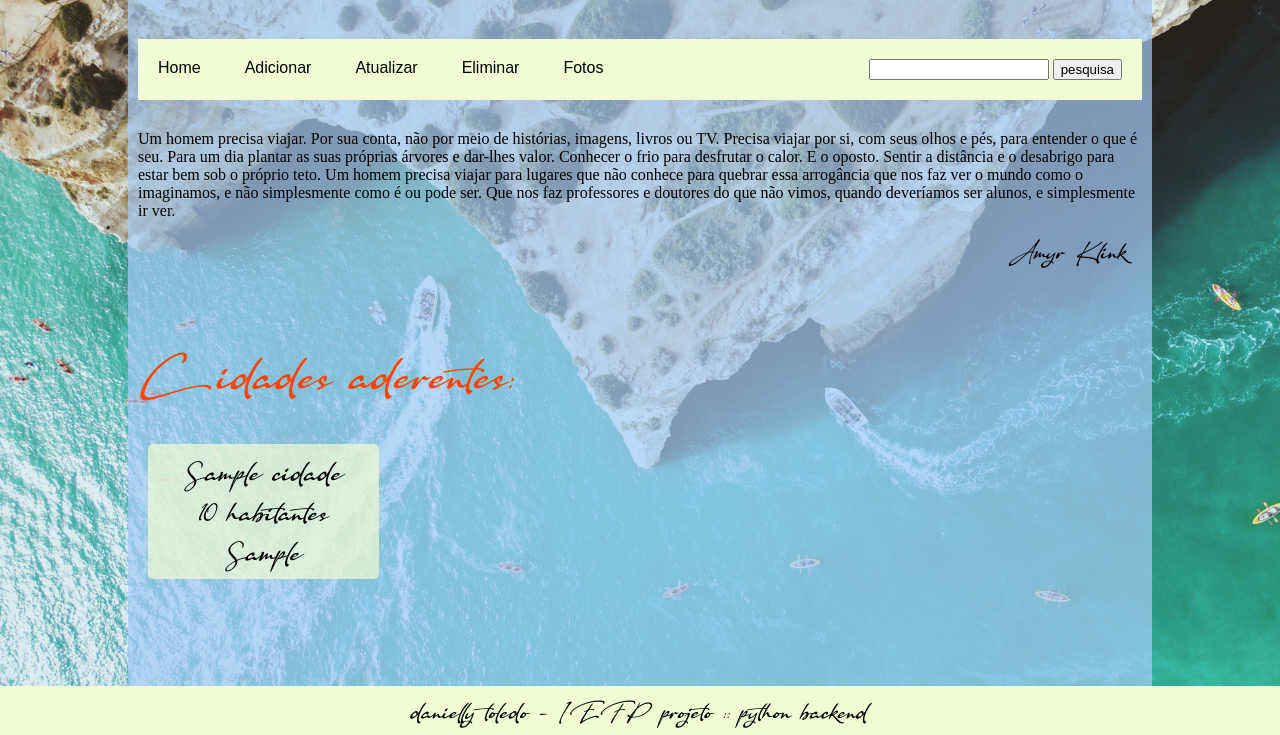
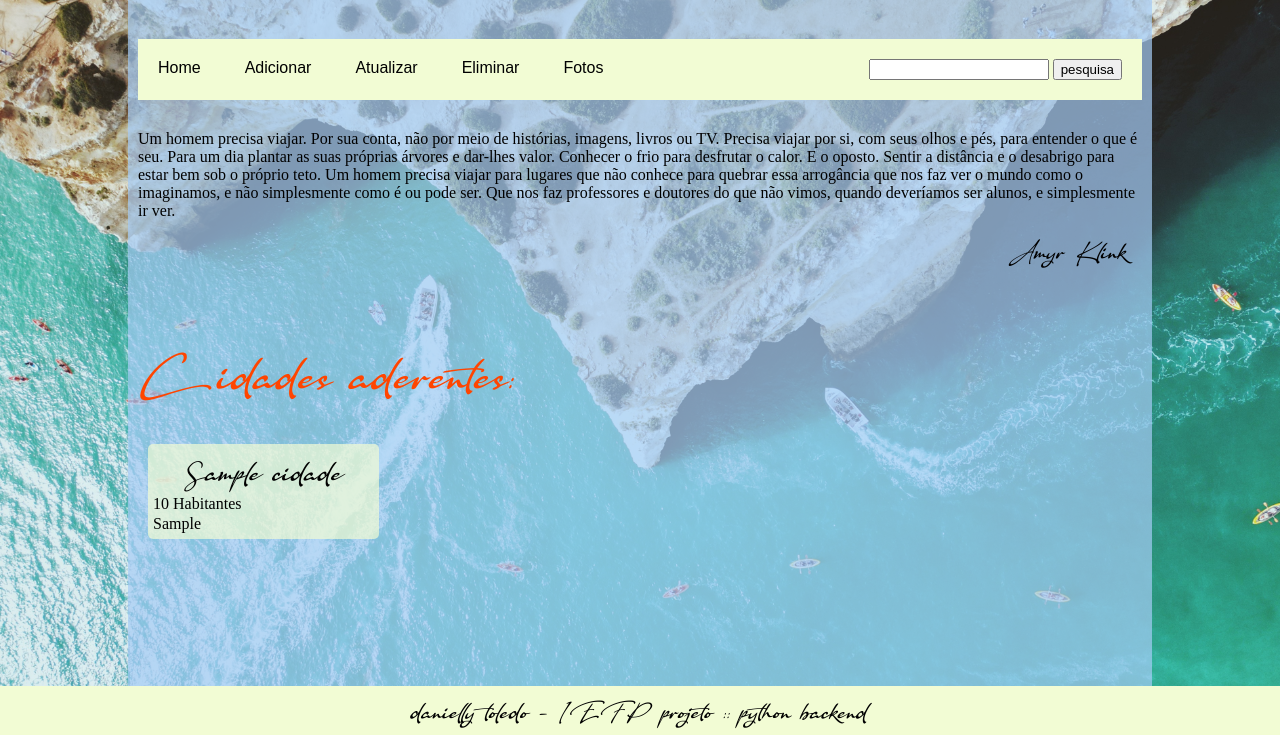
Before and after one commit to daniellytoledo/web-project-iefp-python-flask, a Python web app: template app/templates/home.html in a window 1280 px wide. Shown: the part 65-800 px from the top of the page. Run offline with Jinja, Linux system fonts and the light colour scheme; the template is opened without the code that fills it: most values are stand-ins (such as "Sample title", 1, 10 or a date in 2020); some web fonts are replaced.

Commit message:
class corrigida

```diff
--- a/app/templates/home.html
+++ b/app/templates/home.html
@@ -9,8 +9,8 @@
         <div class="cxinhaCidade">
             <a href=""></a>
             <p class="tituloCxinha"> {{cidade.nome_c}} </p>
-            <p class="tituloCxinha"> {{cidade.habitante_c}} habitantes </p>
-            <p class="tituloCxinha"> {{cidade.pais_c}} </p>
+            <p class="txtCxinha"> {{cidade.habitante_c}} Habitantes </p>
+            <p class="txtCxinha"> {{cidade.pais_c}} </p>
         </div>
     {% endfor %}
 
```
